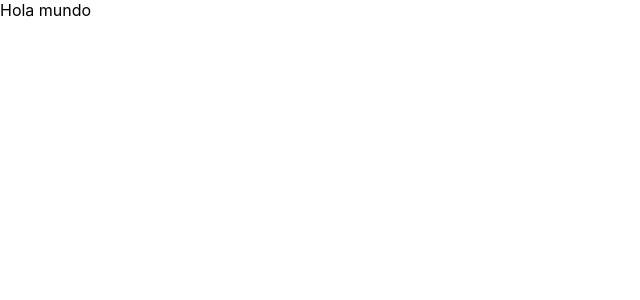
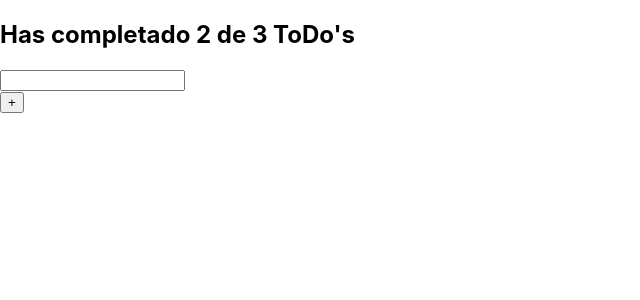
Before and after one commit to Alcreed/toDo-List, a React (Create React App) app: page / in a window 1280 px wide. Shown: the top 300 px of the page, without its empty margins (0-640 px from the left). Built offline with nearby package versions, Linux system fonts and the light colour scheme; the HTML template or start-up script is replaced by a standard one.

Commit message:
Creación de componentes

```diff
--- a/src/App.tsx
+++ b/src/App.tsx
@@ -1,10 +1,20 @@
-import './App.css';
+import React from 'react';
+import { ToDoCounter } from './components/ToDoCounter/ToDoCounter';
+import { ToDoSearch } from './components/ToDoSearch/ToDoSearch';
+import { ToDoList } from './components/ToDoList/ToDoList';
+import { ToDoItem } from './components/ToDoItem/ToDoItem';
+import { CreateToDoButton } from './components/CreateToDoButton/CreateToDoButton';
 
-function App() {
+function App(): JSX.Element {
   return (
-    <div>
-      Hola mundo
-    </div>
+    <React.Fragment>
+      <ToDoCounter />
+      <ToDoSearch />
+      <ToDoList>
+        <ToDoItem />
+      </ToDoList>
+      <CreateToDoButton />
+    </React.Fragment>
   );
 }
 
--- /dev/null
+++ b/src/components/CreateToDoButton/CreateToDoButton.tsx
@@ -0,0 +1,9 @@
+import React from 'react';
+
+function CreateToDoButton(): JSX.Element {
+  return (
+    <button>+</button>
+  )
+}
+
+export { CreateToDoButton };
--- /dev/null
+++ b/src/components/ToDoCounter/ToDoCounter.tsx
@@ -0,0 +1,9 @@
+import React from 'react';
+
+function ToDoCounter(): JSX.Element {
+  return (
+    <h2>Has completado 2 de 3 ToDo's</h2>
+  );
+}
+
+export { ToDoCounter };
--- /dev/null
+++ b/src/components/ToDoItem/ToDoItem.tsx
@@ -0,0 +1,9 @@
+import React from 'react';
+
+function ToDoItem(): JSX.Element {
+  return (
+    <></>
+  )
+}
+
+export { ToDoItem };
--- /dev/null
+++ b/src/components/ToDoList/ToDoList.tsx
@@ -0,0 +1,15 @@
+import React from 'react';
+
+interface ListProps {
+  children: JSX.Element
+}
+
+function ToDoList({ children }: ListProps): JSX.Element {
+  return (
+    <section>
+      {children}
+    </section>
+  )
+}
+
+export { ToDoList };
--- /dev/null
+++ b/src/components/ToDoSearch/ToDoSearch.tsx
@@ -0,0 +1,9 @@
+import React from 'react';
+
+function ToDoSearch(): JSX.Element {
+  return (
+    <input type="text" />
+  )
+}
+
+export { ToDoSearch };
```
